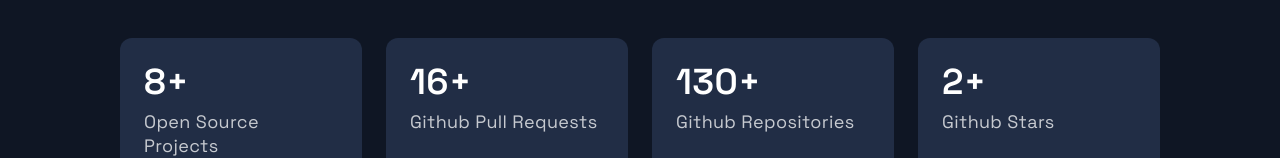
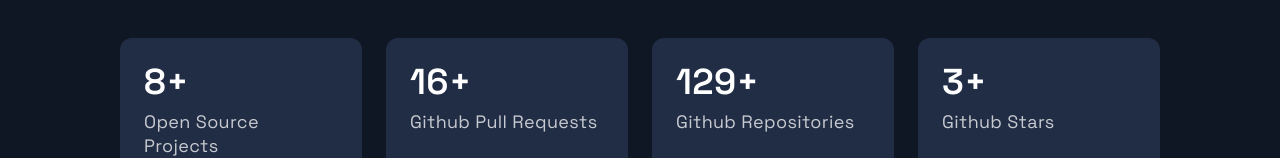
Before and after one commit to Joshhortt/portfolio-app, a Next.js app: page / in a window 1280 px wide. Shown: the part 8014-8172 px from the top of the page. Built offline with nearby package versions, Linux system fonts and the light colour scheme.

Commit message:
Update Acomplishments data

```diff
--- a/src/components/Acomplishments/Acomplishments.js
+++ b/src/components/Acomplishments/Acomplishments.js
@@ -6,8 +6,8 @@
 const data = [
   { number: 8, text: 'Open Source Projects'},
   { number: 16, text: 'Github Pull Requests', },
-  { number: 130, text: 'Github Repositories', },
-  { number: 2, text: 'Github Stars', }
+  { number: 129, text: 'Github Repositories', },
+  { number: 3, text: 'Github Stars', }
 ];
 
 const Acomplishments = () => (
```
